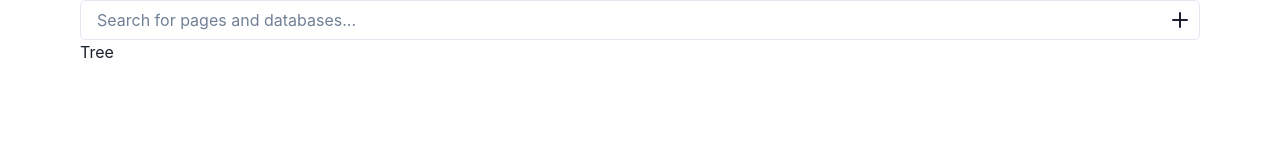
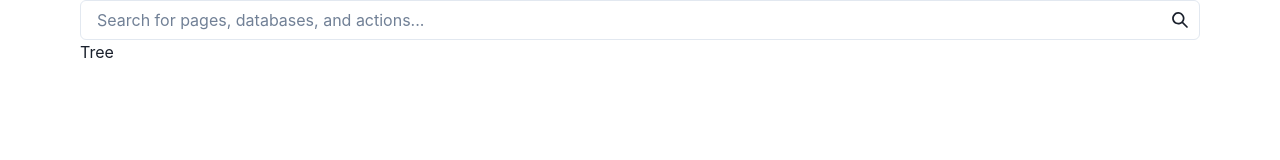
Before and after one commit to mattdepillis/notion-openai-contentcreator, a React (Create React App) app in the folder ui/: page / in a window 1280 px wide. Shown: the top 160 px of the page. Built offline with nearby package versions, Linux system fonts and the light colour scheme; no server answers.

Commit message:
refactored search bar for simplicity

```diff
--- a/ui/src/components/SearchBar.js
+++ b/ui/src/components/SearchBar.js
@@ -1,15 +1,17 @@
+// import module dependencies
+import { useEffect, useState } from 'react'
+import { SearchIcon } from '@chakra-ui/icons'
 import { Input, InputGroup, InputRightElement } from '@chakra-ui/react'
-import { AddIcon } from '@chakra-ui/icons'
 
-const SearchBar = () => {
-  // future state for filtering search results here
-
-  return (
-    <InputGroup>
-      <Input placeholder='Search for pages and databases...' />
-      <InputRightElement children={<AddIcon />} />
-    </InputGroup>
-  )
-}
+/**
+ *
+ * @param {*} param0
+ * @returns
+ */
+const SearchBar = ({ setSearchTerm }) =>
+  <InputGroup>
+    <Input placeholder='Search for pages, databases, and actions...' onChange={e => setSearchTerm(e.target.value)}/>
+    <InputRightElement children={<SearchIcon />} onClick/>
+  </InputGroup>
 
 export default SearchBar
```
